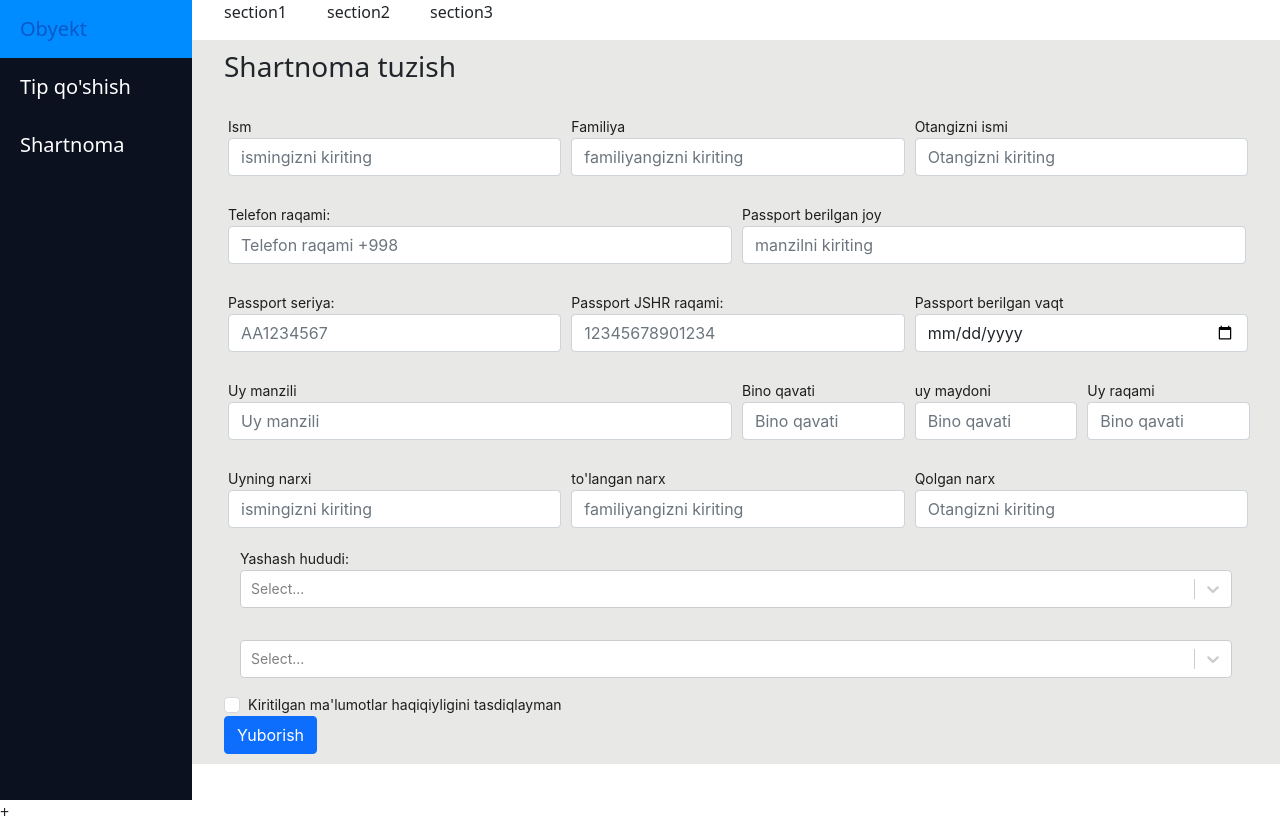
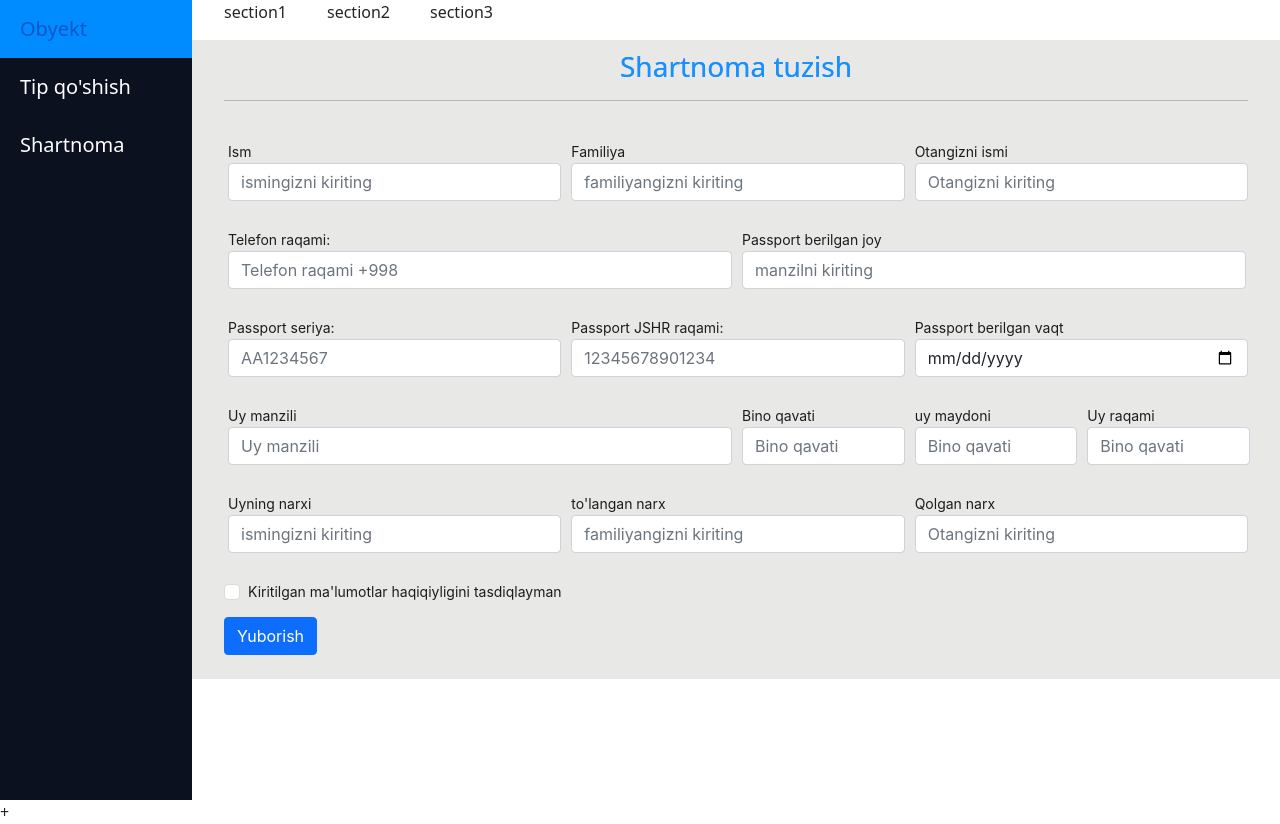
Before and after one commit to bekzodjonganiyev/darxon-house-crm, a React (Create React App) app: page /shartnoma-view in a window 1280 px wide. Built offline with nearby package versions, Linux system fonts and the light colour scheme.

Commit message:
ranglarni ko'k qildim

```diff
--- a/src/pages/shartnoma/ShartnomaView.jsx
+++ b/src/pages/shartnoma/ShartnomaView.jsx
@@ -275,12 +275,12 @@ const ShartnomaView = () => {
       <div className="row">
         <div className="shartnoma__info">
           <h3>Shartnoma tuzish</h3>
+          <hr />
         </div>
         <Form onSubmit>
           <div className="NameInfo">
             <div className="col-4 p-1">
               {" "}
-
               <span className="form-label__text">Ism</span>
               <br />
               <Input
@@ -289,11 +289,9 @@ const ShartnomaView = () => {
                 className="form-control"
                 required
               />
-
             </div>
 
             <div className="col-4 p-1">
-
               <span className="form-label__text">Familiya</span>
               <br />
               <Input
@@ -302,10 +300,8 @@ const ShartnomaView = () => {
                 className="form-control"
                 required
               />
-
             </div>
             <div className="col-4 p-1">
-
               <span className="form-label__text">Otangizni ismi</span>
               <br />
               <Input
@@ -314,12 +310,10 @@ const ShartnomaView = () => {
                 className="form-control"
                 required
               />
-
             </div>
           </div>
           <div className="NameInfo">
             <div className="col-md-6 box-title p-1">
-
               <span className="form-label__text">Telefon raqami:</span>
               <br />
               <PatternFormat
@@ -330,11 +324,9 @@ const ShartnomaView = () => {
                 mask={"_"}
                 required
               />
-
             </div>
             <div className="col-6 p-1">
               {" "}
-
               <span className="form-label__text">Passport berilgan joy</span>
               <br />
               <Input
@@ -343,12 +335,10 @@ const ShartnomaView = () => {
                 className="form-control"
                 required
               />
-
             </div>
           </div>
           <div className="NameInfo">
             <div className="col-md-4 box-title p-1">
-
               <span className="form-label__text">Passport seriya:</span>
               <br />
               <Input
@@ -357,11 +347,9 @@ const ShartnomaView = () => {
                 className="form-control"
                 required
               />
-
             </div>
 
             <div className="col-md-4 box-title p-1">
-
               <span className="form-label__text">Passport JSHR raqami:</span>
               <br />
               <Input
@@ -370,10 +358,8 @@ const ShartnomaView = () => {
                 className="form-control"
                 required
               />
-
             </div>
             <div className="col-4 p-1">
-
               <span className="form-label__text">Passport berilgan vaqt</span>
               <br />
               <data />
@@ -384,13 +370,11 @@ const ShartnomaView = () => {
                 className="form-control"
                 required
               />
-
             </div>
           </div>
 
           <div className="NameInfo">
             <div className="col-6 p-1">
-
               <span className="form-label__text">Uy manzili</span>
               <br />
               <Input
@@ -399,11 +383,9 @@ const ShartnomaView = () => {
                 className="form-control"
                 required
               />
-
             </div>
 
             <div className="col-2 p-1">
-
               <span className="form-label__text">Bino qavati</span>
               <br />
 
@@ -413,10 +395,8 @@ const ShartnomaView = () => {
                 className="form-control"
                 required
               />
-
             </div>
             <div className="col-2 p-1">
-
               <span className="form-label__text">uy maydoni</span>
               <br />
 
@@ -426,10 +406,8 @@ const ShartnomaView = () => {
                 className="form-control"
                 required
               />
-
             </div>
             <div className="col-2 p-1">
-
               <span className="form-label__text">Uy raqami</span>
               <br />
 
@@ -439,13 +417,11 @@ const ShartnomaView = () => {
                 className="form-control"
                 required
               />
-
             </div>
           </div>
           <div className="NameInfo">
             <div className="col-4 p-1">
               {" "}
-
               <span className="form-label__text">Uyning narxi</span>
               <br />
               <Input
@@ -454,11 +430,9 @@ const ShartnomaView = () => {
                 className="form-control"
                 required
               />
-
             </div>
 
             <div className="col-4 p-1">
-
               <span className="form-label__text">to'langan narx</span>
               <br />
               <Input
@@ -467,10 +441,8 @@ const ShartnomaView = () => {
                 className="form-control"
                 required
               />
-
             </div>
             <div className="col-4 p-1">
-
               <span className="form-label__text">Qolgan narx</span>
               <br />
               <Input
@@ -479,14 +451,10 @@ const ShartnomaView = () => {
                 className="form-control"
                 required
               />
-
             </div>
           </div>
 
-
-
-
-          <div className="col-12 box-title p-3">
+          {/* <div className="col-12 box-title p-3">
             <span>Yashash hududi:</span>
             <Select options={selectRegion2} onChange={(e)=>{console.log(e.target.value)}}/>
           </div>
@@ -500,12 +468,16 @@ const ShartnomaView = () => {
                 </Select.Option>
               ))}
             </Select>
-          </div>
-          <Checkbox>Kiritilgan ma'lumotlar haqiqiyligini tasdiqlayman</Checkbox>
+          </div> */}
+          <div className="checout__btn">
+            <Checkbox>
+              Kiritilgan ma'lumotlar haqiqiyligini tasdiqlayman
+            </Checkbox>
             <br />
             <button className="btn btn-primary" type="submit">
               Yuborish
             </button>
+          </div>
         </Form>
       </div>
     </div>
--- a/src/pages/shartnoma/shartnoma.css
+++ b/src/pages/shartnoma/shartnoma.css
@@ -6,3 +6,16 @@
     gap: 2px;
 
 }
+.shartnoma__info h3{
+    display: flex;
+    justify-content: center;
+    color: #1890ff;
+        text-shadow: 0 0 .25px currentcolor;
+        font-weight: 400;
+}
+.checout__btn{
+    margin-top: 24px;
+}
+.checout__btn button{
+    margin: 14px 0;
+}
```
Lines whose indentation alone changed are shown as unchanged.
